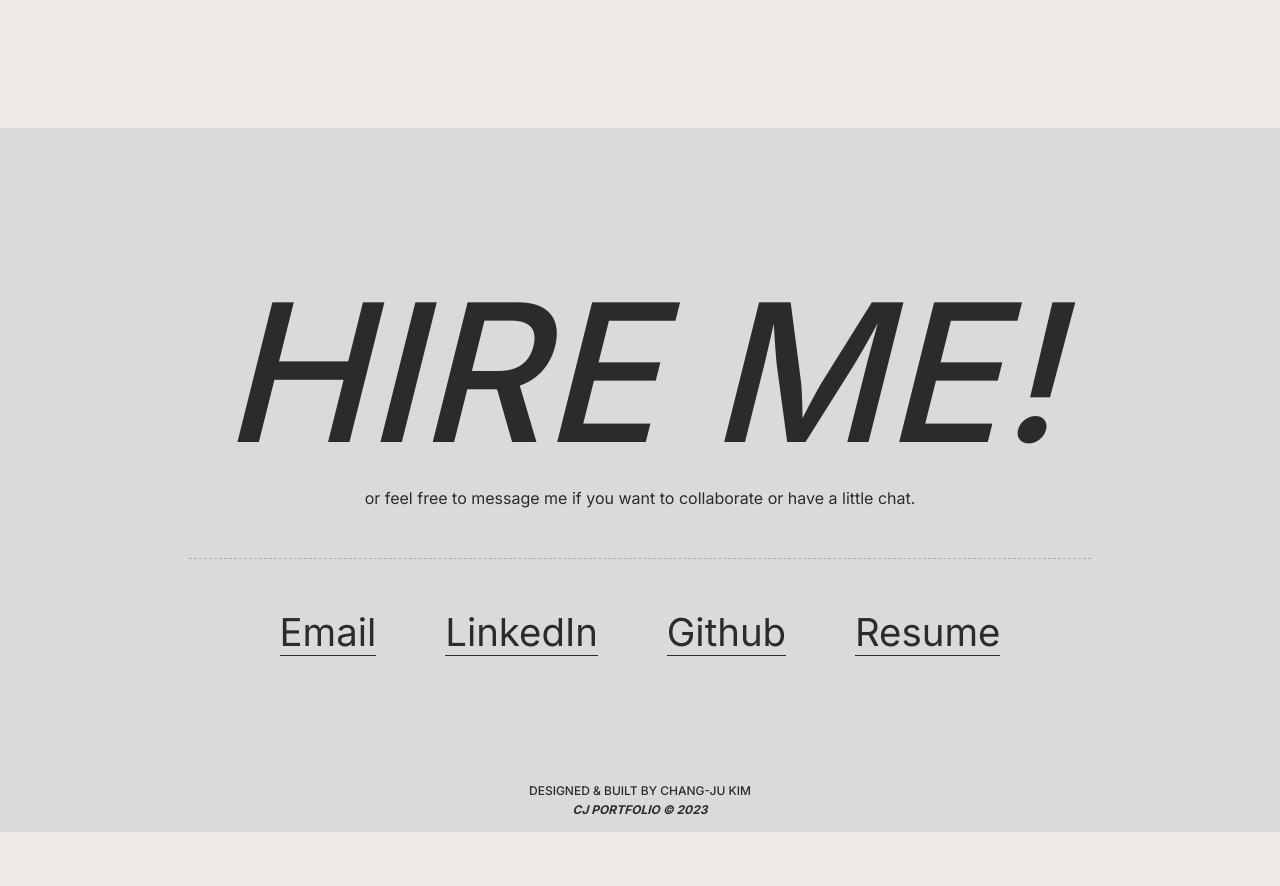
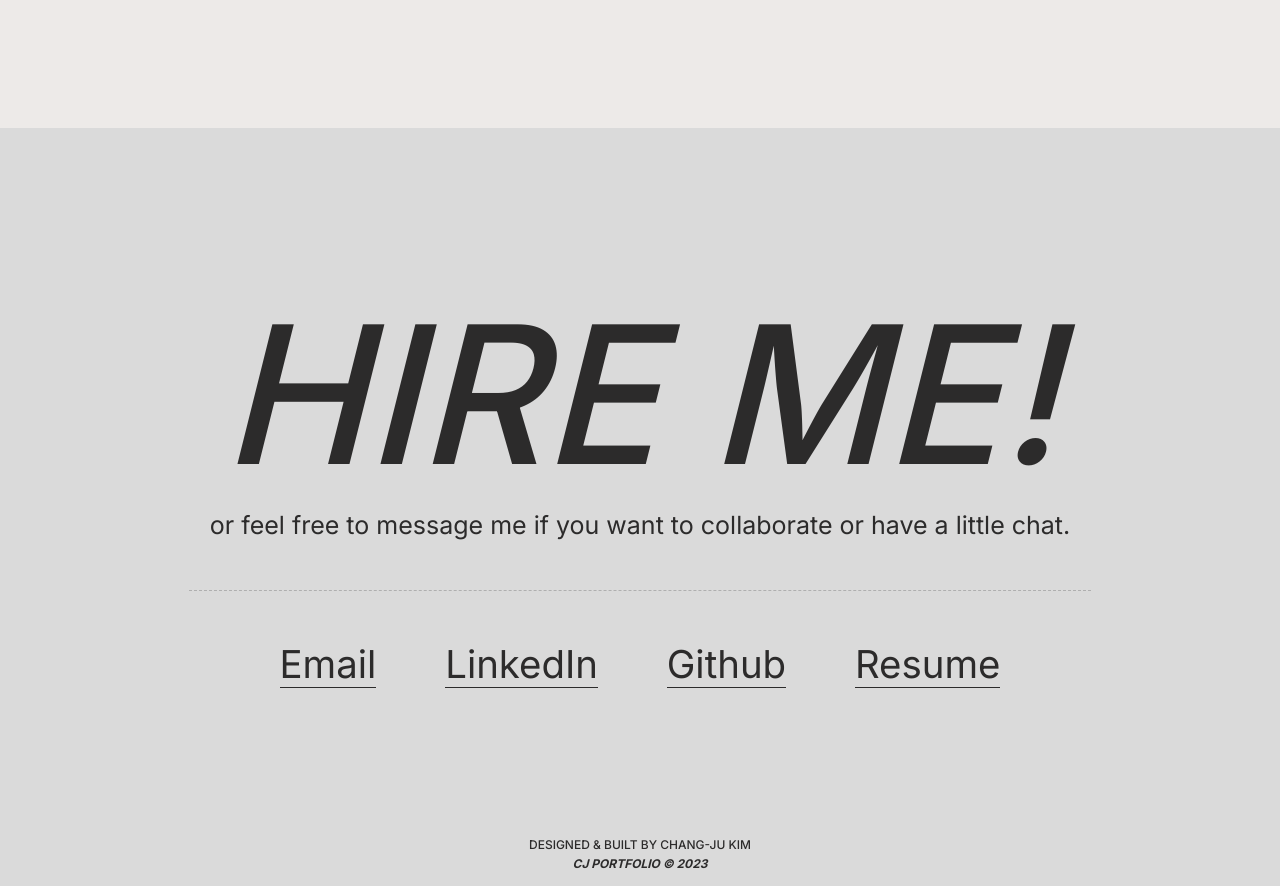
Before and after one commit to cjoak1028/portfolio-v1, a React (Create React App) app: page / in a window 1280 px wide. Shown: the part 3140-4026 px from the top of the page. Before the commit the page ends 3972 px from the top, so only its background shows below. Built offline with nearby package versions, Linux system fonts and the light colour scheme.

Commit message:
Fixed padding for contact section

```diff
--- a/src/components/Contact/Contact.module.css
+++ b/src/components/Contact/Contact.module.css
@@ -4,8 +4,8 @@
     background-color: #dadada;
     margin-left: clamp(-10rem, -6vw, -2rem);
     margin-right: clamp(-10rem, -6vw, -2rem);
-    padding-top: clamp(5rem, 10vw, 15rem);
-    padding-bottom: clamp(5rem, 10vw, 15rem);
+    padding-top: clamp(5rem, 20vw, 15rem);
+    padding-bottom: clamp(5rem, 20vw, 15rem);
 }
 
 .contact__content {
@@ -22,7 +22,7 @@
     font-style: italic;
 }
 
-.contac__content p {
+.contact__content p {
     font-size: clamp(1.2rem, 2vw, 2.5rem);
     font-weight: var(--fw-regular);
 }
```
